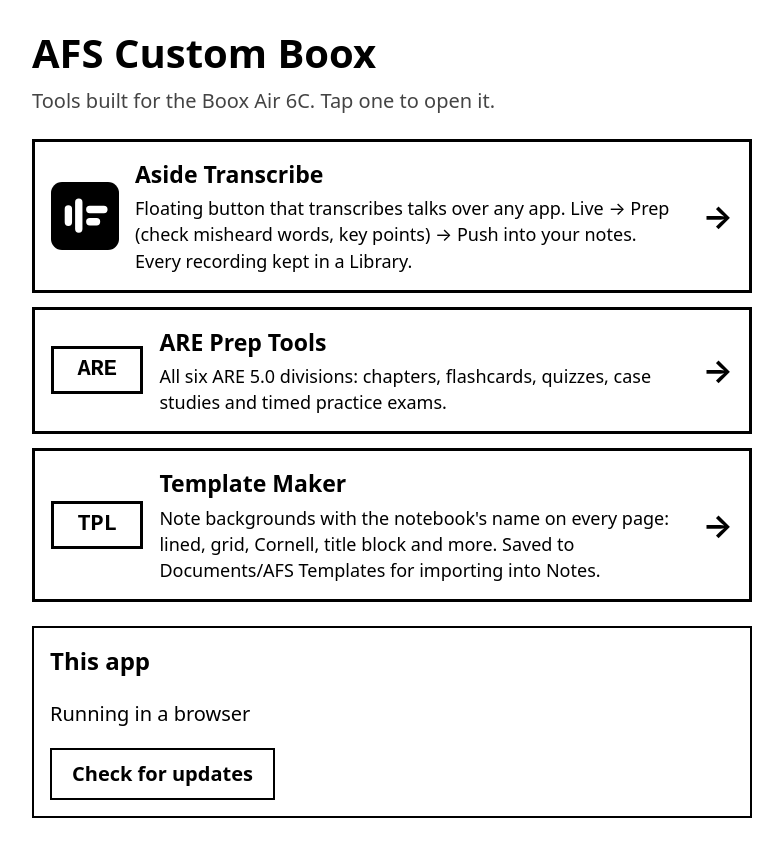
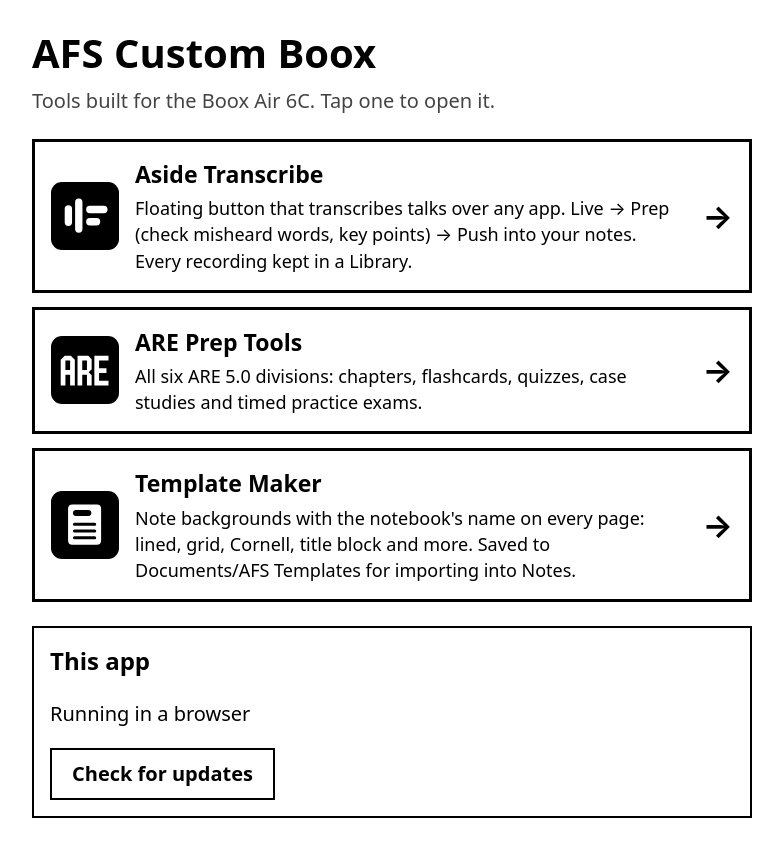
Before and after one commit to design-af/Boox-app, a website built with Vite: page index.html in a window 1280 px wide. Shown: the whole page, without its empty margins (248-1031 px from the left). Built offline with nearby package versions, Linux system fonts and the light colour scheme; some packages are replaced by stand-ins of ours; what @capacitor/core would draw is missing.

Commit message:
Hub: block-letter ARE and named-page Template Maker icons
Replace the ARE and TPL text tags on the hub tiles with glyphs in the
same style as Aside Transcribe: white knocked out of a black square.

Co-Authored-By: Claude Opus 5.5 <noreply@anthropic.com>
Claude-Session: https://claude.ai/code/session_01EPo9422bZKMHG3tHi1JFvn

```diff
--- a/index.html
+++ b/index.html
@@ -27,7 +27,7 @@
           <span class="tool-go" aria-hidden="true">&rarr;</span>
         </a>
         <a class="tool" href="tools/are/index.html">
-          <span class="tool-code">ARE</span>
+          <span class="tool-icon"><svg viewBox="0 0 100 100" aria-hidden="true"><path fill="currentColor" fill-rule="evenodd" d="M10.95 32.4 L17.55 25.8 L27.45 25.8 L34.05 32.4 L34.05 74.2 L26.35 74.2 L26.35 56.6 L18.65 56.6 L18.65 74.2 L10.95 74.2 Z M18.65 33.5 L26.35 33.5 L26.35 48.9 L18.65 48.9 Z M38.45 25.8 L56.05 25.8 L61.55 31.3 L61.55 47.8 L56.6 52.75 L61.55 57.7 L61.55 74.2 L53.85 74.2 L53.85 56.6 L46.15 56.6 L46.15 74.2 L38.45 74.2 Z M46.15 33.5 L53.85 33.5 L53.85 48.9 L46.15 48.9 Z M65.95 25.8 L89.05 25.8 L89.05 33.5 L73.65 33.5 L73.65 46.15 L85.75 46.15 L85.75 53.85 L73.65 53.85 L73.65 66.5 L89.05 66.5 L89.05 74.2 L65.95 74.2 Z"/></svg></span>
           <span class="tool-meta">
             <span class="tool-name">ARE Prep Tools</span>
             <span class="tool-sub">All six ARE 5.0 divisions: chapters, flashcards, quizzes, case studies and timed practice exams.</span>
@@ -35,7 +35,7 @@
           <span class="tool-go" aria-hidden="true">&rarr;</span>
         </a>
         <a class="tool" href="tools/templates/index.html">
-          <span class="tool-code">TPL</span>
+          <span class="tool-icon"><svg viewBox="0 0 100 100" aria-hidden="true"><path fill="currentColor" fill-rule="evenodd" d="M30 17 L70 17 Q77 17 77 24 L77 76 Q77 83 70 83 L30 83 Q23 83 23 76 L23 24 Q23 17 30 17 Z M36 26 H56 A5 5 0 0 1 61 31 V31 A5 5 0 0 1 56 36 H36 A5 5 0 0 1 31 31 V31 A5 5 0 0 1 36 26 Z M33.5 47 H66.5 A2.5 2.5 0 0 1 69 49.5 V49.5 A2.5 2.5 0 0 1 66.5 52 H33.5 A2.5 2.5 0 0 1 31 49.5 V49.5 A2.5 2.5 0 0 1 33.5 47 Z M33.5 58 H66.5 A2.5 2.5 0 0 1 69 60.5 V60.5 A2.5 2.5 0 0 1 66.5 63 H33.5 A2.5 2.5 0 0 1 31 60.5 V60.5 A2.5 2.5 0 0 1 33.5 58 Z M33.5 69 H66.5 A2.5 2.5 0 0 1 69 71.5 V71.5 A2.5 2.5 0 0 1 66.5 74 H33.5 A2.5 2.5 0 0 1 31 71.5 V71.5 A2.5 2.5 0 0 1 33.5 69 Z"/></svg></span>
           <span class="tool-meta">
             <span class="tool-name">Template Maker</span>
             <span class="tool-sub">Note backgrounds with the notebook's name on every page: lined, grid, Cornell, title block and more. Saved to Documents/AFS Templates for importing into Notes.</span>
--- a/src/style.css
+++ b/src/style.css
@@ -83,7 +83,7 @@ code { font-size: 0.9em; border-bottom: 1px solid var(--ink); }
   min-width: 4.2em;
   text-align: center;
 }
-/* Aside Transcribe's logo: the glyph knocked out of a black square. */
+/* Tool logos (Aside, ARE, Template Maker): the glyph knocked out of a black square. */
 .tool-icon {
   flex: none;
   width: 3.4rem;
```
